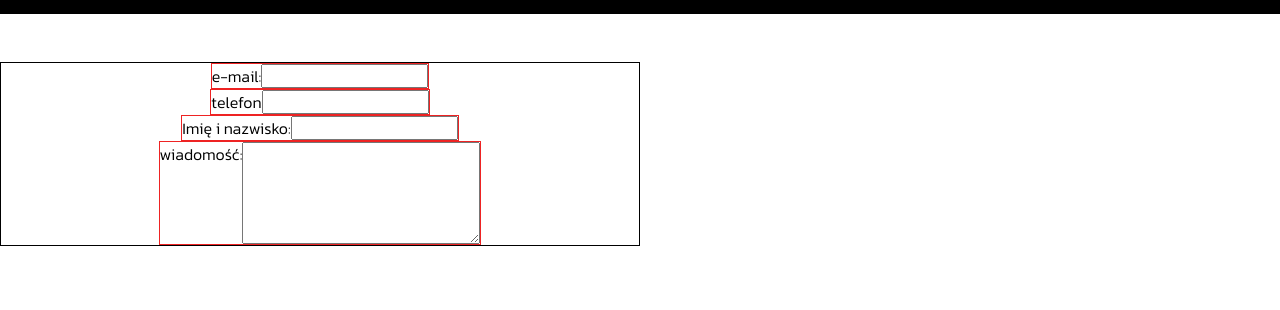
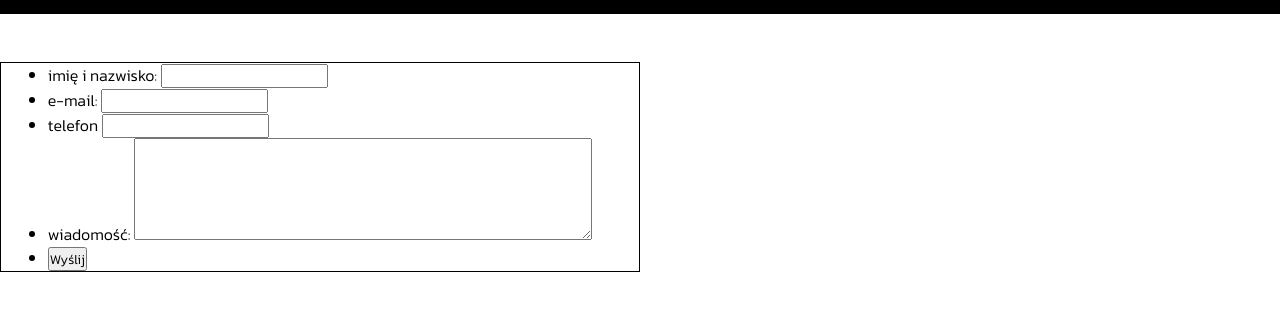
Before and after one commit to PatiKSMRZ/pizzeria, a plain HTML site: page contact.html in a window 1280 px wide. Shown: the part 66-376 px from the top of the page. Drawn offline with Linux system fonts and the light colour scheme.

Commit message:
contact updated

```diff
--- a/contact.html
+++ b/contact.html
@@ -26,6 +26,30 @@
     </header>
 
     <form class="form" action="">
+        <ul class="wrapper">
+            <li class="li-form">
+                <label for="name">imię i nazwisko: </label>
+                <input type="text">
+            </li>
+            <li class="li-form">
+                <label for="email">e-mail:</label>
+                <input type="email">
+            </li>
+            <li class="li-form">
+                <label for="phone-number">telefon</label>
+                <input type="number">
+            </li>
+            <li class="li-form">
+                <label for="message">wiadomość: </label>
+                <textarea name="" id="" cols="60" rows="5"></textarea>
+            </li>
+            <li class="li-form">
+                <button type="submit">Wyślij</button>
+            </li>
+        </ul>
+
+
+        <!--
         <div class="e-mail form-detail">
             <label for="email">e-mail: </label>
             <input type="email" name="" id="">
@@ -41,7 +65,7 @@
         <div class="message form-detail">
             <label for="message">wiadomość: </label>
             <textarea name="" id="" cols="30" rows="5"></textarea>
-        </div>
+        </div>-->
     </form>
 </body>
 </html>
```
